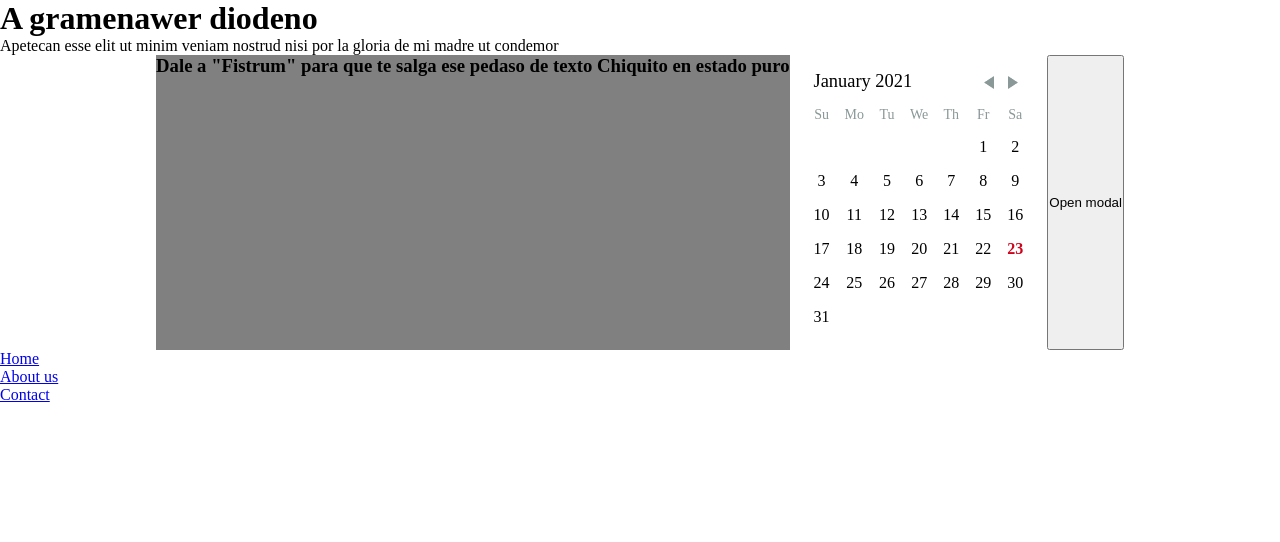
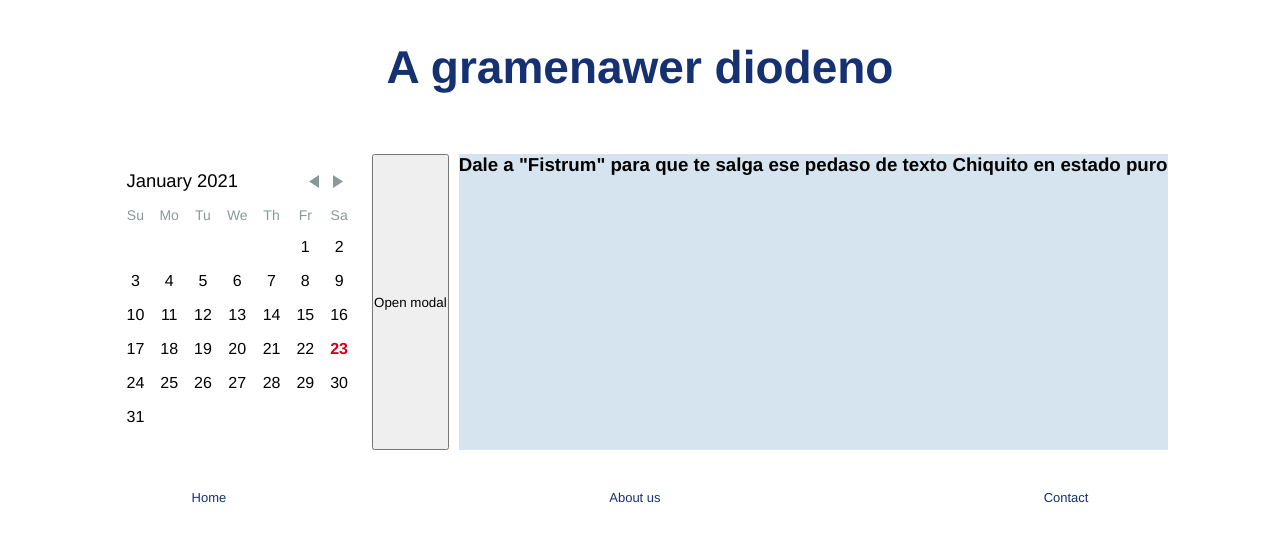
Before and after one commit to EstiBv/DatePicker--technical-test-, a React (Create React App) app: page / in a window 1280 px wide. Shown: the top 542 px of the page. Built offline with nearby package versions, Linux system fonts and the light colour scheme.

Commit message:
add roots colors and basic styles from header and footer

```diff
--- a/src/components/App.js
+++ b/src/components/App.js
@@ -21,13 +21,13 @@ function App() {
     <React.Fragment>
       <Header />
       <main className="mainContainer">
-        <Aside />
         <Calendar />
         <Modal active={active} handleModal={handleModal}>
           {" "}
           Hello modal
         </Modal>
         <button onClick={handleModal}>Open modal</button>
+        <Aside />
       </main>
       <Footer />
     </React.Fragment>
--- a/src/components/Footer.js
+++ b/src/components/Footer.js
@@ -1,15 +1,23 @@
+import "../styles/Footer.scss";
+
 function Footer() {
   return (
-    <nav>
-      <ul>
+    <nav className="footer">
+      <ul className="footer__list">
         <li>
-          <a href="_#">Home</a>
+          <a href="_#" className="footer__list--link">
+            Home
+          </a>
         </li>
         <li>
-          <a href="_#">About us</a>
+          <a href="_#" className="footer__list--link">
+            About us
+          </a>
         </li>
         <li>
-          <a href="_#">Contact</a>
+          <a href="_#" className="footer__list--link">
+            Contact
+          </a>
         </li>
       </ul>
     </nav>
--- a/src/components/Header.js
+++ b/src/components/Header.js
@@ -1,16 +1,13 @@
 import React from "react";
 
 // import PropTypes from "prop-types";
+import "../styles/Header.scss";
 
 class Header extends React.Component {
   render() {
     return (
       <>
-        <h1>A gramenawer diodeno</h1>
-        <p>
-          Apetecan esse elit ut minim veniam nostrud nisi por la gloria de mi
-          madre ut condemor
-        </p>
+        <h1 className="title">A gramenawer diodeno</h1>
       </>
     );
   }
--- a/src/components/main/Aside.js
+++ b/src/components/main/Aside.js
@@ -1,11 +1,11 @@
 function Aside() {
   return (
-    <aside>
-      <h3>
+    <article>
+      <h3 className="Title">
         Dale a "Fistrum" para que te salga ese pedaso de texto Chiquito en
         estado puro
       </h3>
-    </aside>
+    </article>
   );
 }
 export default Aside;
--- a/src/index.scss
+++ b/src/index.scss
@@ -2,4 +2,5 @@
   margin: 0px;
   padding: 0px;
   box-sizing: border-box;
+  font-family: Helvetica, sans-serif;
 }
--- a/src/styles/App.scss
+++ b/src/styles/App.scss
@@ -3,6 +3,16 @@
   flex-direction: row;
   justify-content: center;
 }
-aside {
-  background-color: grey;
+article {
+  background-color: var(--ligth);
+  margin-left: 10px;
+  margin-right: 10px;
 }
+// palette
+:root {
+  --dark: #163172;
+  --medium: #1e56a0;
+  --ligth: #d6e4f0;
+  --shadowBasic: #f6f6f6;
+  --basic: #ffffff;
+}
--- /dev/null
+++ b/src/styles/Footer.scss
@@ -0,0 +1,20 @@
+.footer {
+  margin-top: 40px;
+  &__list {
+    margin-top: 1em;
+    display: flex;
+    justify-content: space-around;
+    list-style: none;
+    font-size: small;
+    &--link {
+      text-decoration: none;
+      color: var(--dark);
+      cursor: pointer;
+    }
+  }
+  &__list li:hover {
+    transition: all 0.3s ease;
+    transform: scale(1.2);
+    font-weight: bold;
+  }
+}
--- /dev/null
+++ b/src/styles/Header.scss
@@ -0,0 +1,7 @@
+.title {
+  color: var(--dark);
+  display: flex;
+  justify-content: center;
+  margin: 40px 10px 60px 10px;
+  font-size: 46px;
+}
```
